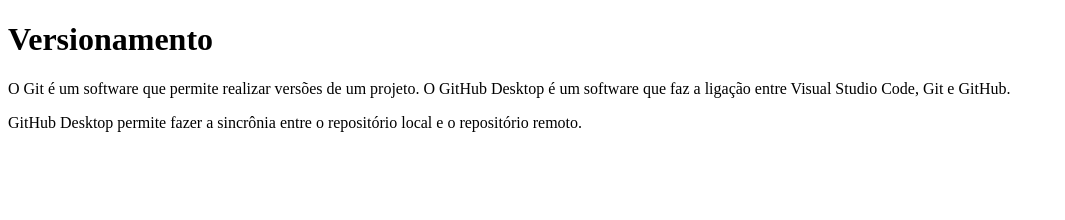
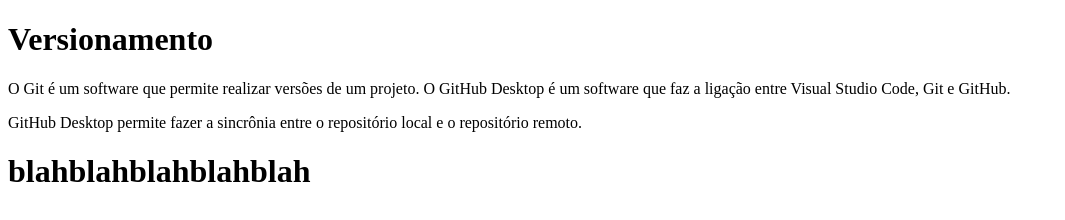
Before and after one commit to BrunoFontouraIF/3IM, a plain HTML site: page index.html in a window 1280 px wide. Shown: the whole page, without its empty margins (0-1065 px from the left). Drawn offline with Linux system fonts and the light colour scheme.

Commit message:
Update index.html

```diff
--- a/index.html
+++ b/index.html
@@ -11,5 +11,7 @@
     <p>O Git é um software que permite realizar versões de um projeto. O GitHub Desktop é um software que faz a ligação entre Visual Studio Code, Git e GitHub.</p>
 
     <p>GitHub Desktop permite fazer a sincrônia entre o repositório local e o repositório remoto.</p>
+
+    <h1>blahblahblahblahblah</h1>
 </body>
 </html>
```
